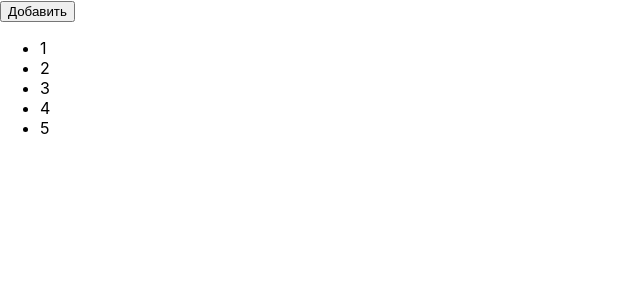
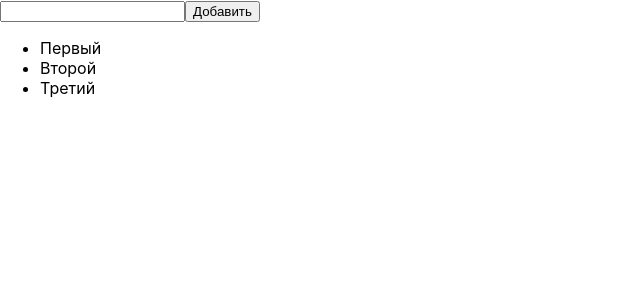
Before and after one commit to Kosa-Nostra/React_Tasks, a React (Create React App) app: page / in a window 1280 px wide. Shown: the top 300 px of the page, without its empty margins (0-640 px from the left). Built offline with nearby package versions, Linux system fonts and the light colour scheme.

Commit message:
Task 73#2

```diff
--- a/src/App.js
+++ b/src/App.js
@@ -8,14 +8,23 @@ function id() {
 
 
 function App() {
-	const [notes, setNotes] = useState([1, 2, 3, 4, 5]);
+	const [notes, setNotes] = useState(["Первый", "Второй", "Третий"]);
+	const [inputValue, setInputValue] = useState("");
 
 	const addNote = () => {
-	  setNotes([...notes, notes.length + 1]);
+	  if (inputValue.trim() !== "") {
+		setNotes([...notes, inputValue]);
+		setInputValue("");
+	  }
 	};
 
 	return (
 	  <div>
+		<input
+		  type="text"
+		  value={inputValue}
+		  onChange={(e) => setInputValue(e.target.value)}
+		/>
 		<button onClick={addNote}>Добавить</button>
 		<ul>
 		  {notes.map((note, index) => (
```
